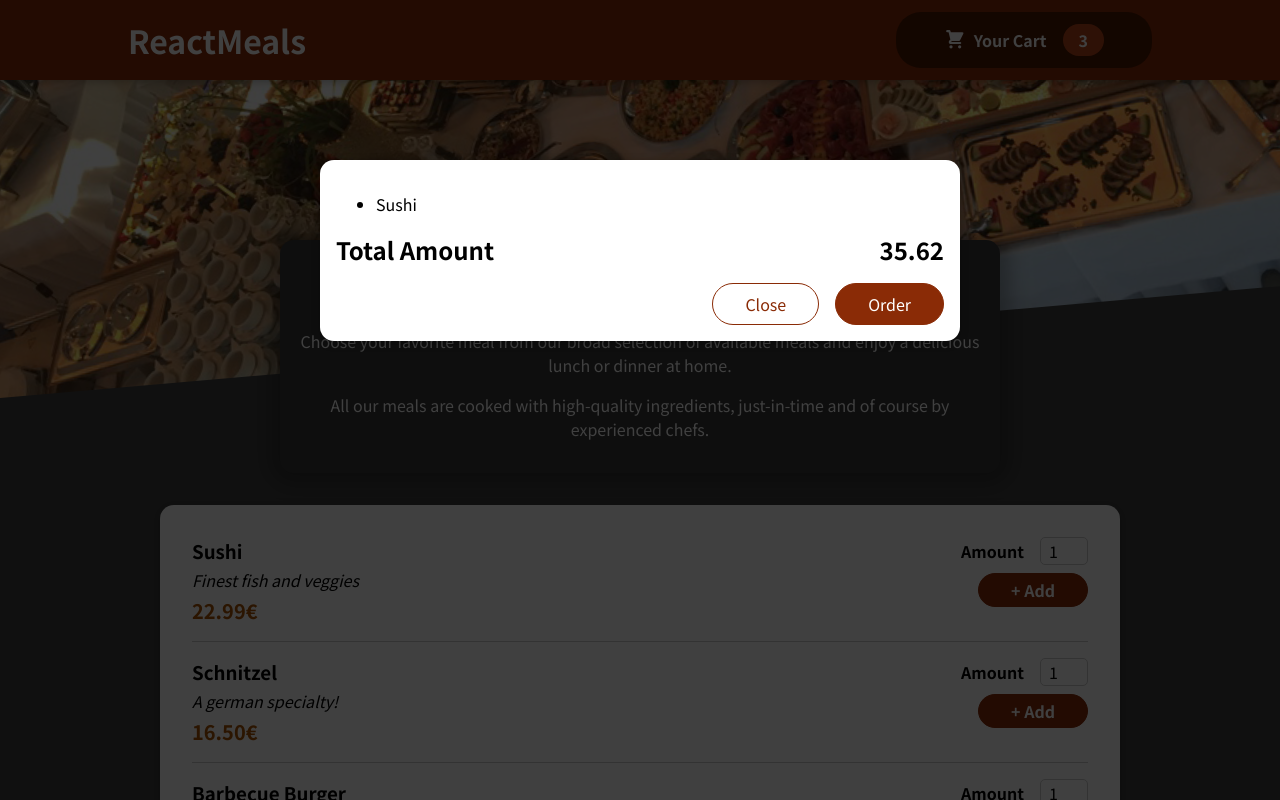
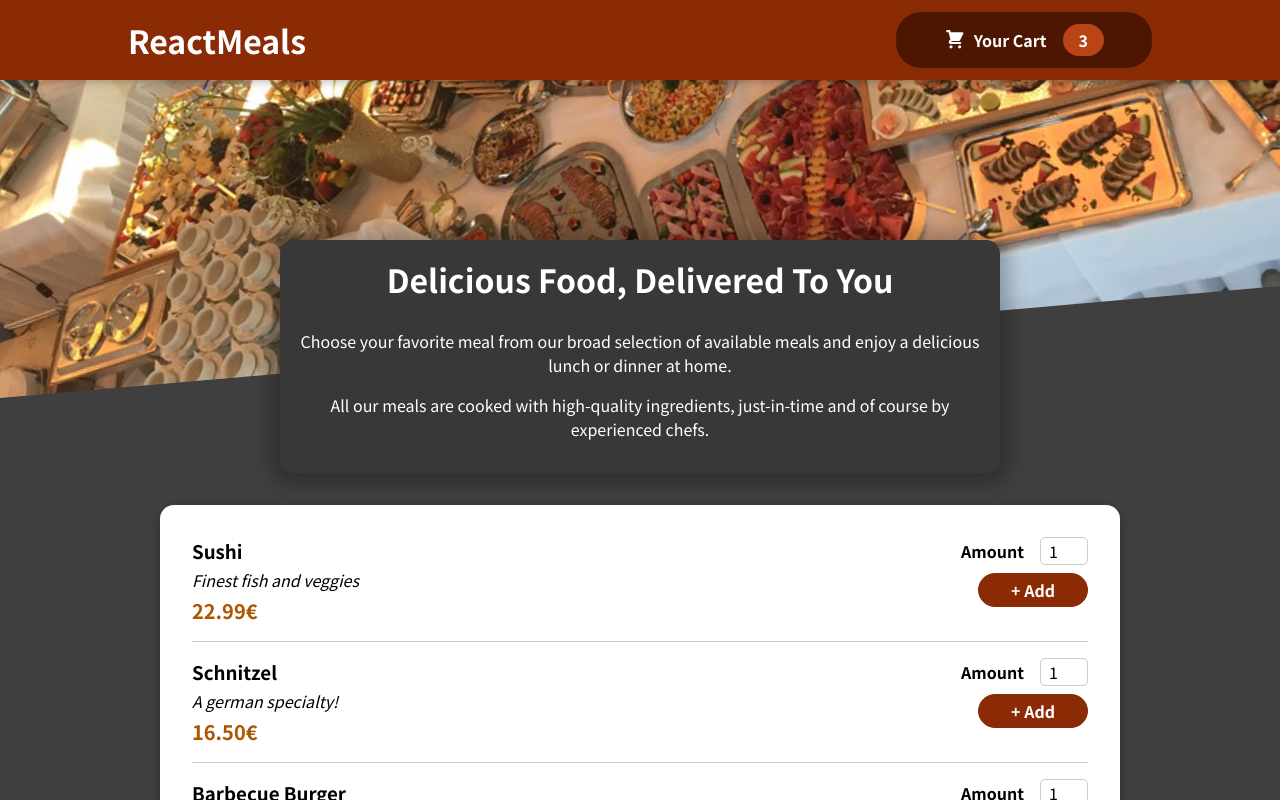
Before and after one commit to KodomoAt/food_app, a React (Create React App) app: page / in a window 1280 px wide. Shown: the top 800 px of the page. Built offline with nearby package versions, Linux system fonts and the light colour scheme.

Commit message:
Close action for modal is ok.

```diff
--- a/src/App.js
+++ b/src/App.js
@@ -4,11 +4,17 @@
 import Cart from "./components/Cart/Cart";
 
 function App() {
-    const [cartIsShown, setCartIsShown] = useState(false)
+    const [cartIsShown, setCartIsShown] = useState(false);
+    const showCartHandler = () => {
+      setCartIsShown(true);
+    }
+    const hideCartHandler = () => {
+      setCartIsShown(false)
+    }
     return (
         <>
-            <Cart/>
-            <Header/>
+            {cartIsShown && <Cart onHideCartHandler={hideCartHandler}/>}
+            <Header onShowCart={showCartHandler}/>
             <main>
                 <Meals/>
             </main>
--- a/src/components/Cart/Cart.js
+++ b/src/components/Cart/Cart.js
@@ -4,14 +4,14 @@
 const Cart = (props) => {
     const cartItems = (<ul>{[{id: 'c1', name: 'Sushi', amount: 2, price: 12.99}].map(item => <li>{item.name}</li>)}</ul>
     )
-    return <Modal>
+    return <Modal onClick={props.onHideCartHandler}>
         {cartItems}
         <div className={styles.total}>
             <span>Total Amount</span>
             <span>35.62</span>
         </div>
         <div className={styles.actions}>
-            <button className={styles['button--alt']}>Close</button>
+            <button className={styles['button--alt']} onClick={props.onHideCartHandler}>Close</button>
             <button className={styles.button}>Order</button>
         </div>
     </Modal>
--- a/src/components/Layout/Header.js
+++ b/src/components/Layout/Header.js
@@ -3,11 +3,11 @@
 import styles from './Header.module.css'
 import HeaderCardButton from "./HeaderCardButton";
 
-const Header = () => {
+const Header = (props) => {
     return <>
         <header className={styles.header}>
             <h1>ReactMeals</h1>
-            <HeaderCardButton/>
+            <HeaderCardButton onClick={props.onShowCart}/>
         </header>
         <div className={styles['main-image']}>
             <img src={mealImg} alt="A table full of delicious food!"/>
--- a/src/components/Layout/HeaderCardButton.js
+++ b/src/components/Layout/HeaderCardButton.js
@@ -2,7 +2,7 @@
 import styles from './HeaderCardButton.module.css'
 
 const HeaderCardButton = (props) => {
-    return <button className={styles.button}>
+    return <button onClick={props.onClick} className={styles.button}>
       <span className={styles.icon}>
 <CartIcon/>
       </span>
--- a/src/components/UI/Modal.js
+++ b/src/components/UI/Modal.js
@@ -1,7 +1,7 @@
 import styles from './Modal.module.css';
 import ReactDOM from "react-dom";
 const Backdrop = (props) => {
-    return <div className={styles.backdrop}></div>
+    return <div className={styles.backdrop} onClick={props.onClick}></div>
 };
 
 const ModalOverlay = (props) => {
@@ -13,7 +13,7 @@
 const portalElement = document.getElementById('overlays')
 const Modal = (props) => {
     return <>
-        {ReactDOM.createPortal(<Backdrop/>,portalElement)}
+        {ReactDOM.createPortal(<Backdrop onClick={props.onClick}/>,portalElement)}
         {ReactDOM.createPortal(<ModalOverlay>{props.children}</ModalOverlay>, portalElement)}
     </>
 };
```
